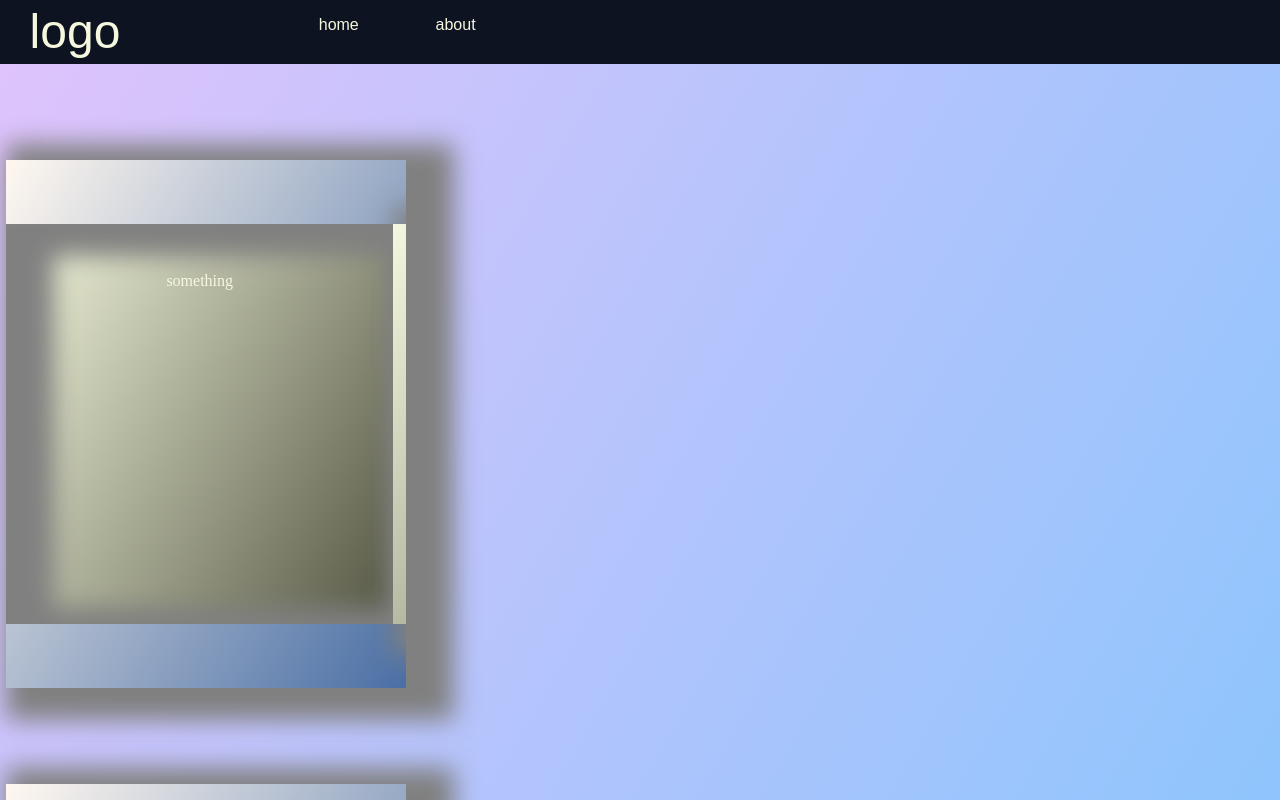
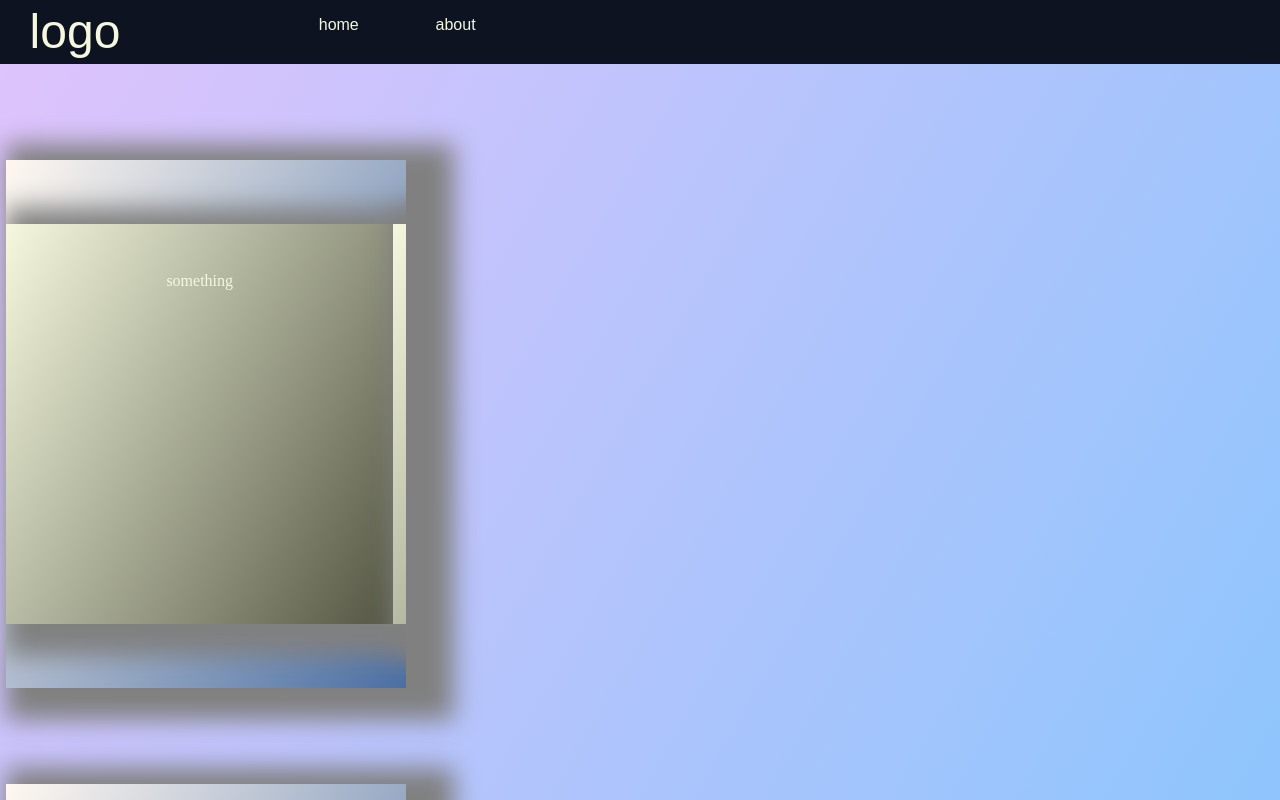
Before and after one commit to aishuPro12/prototype-, a plain HTML site: page Index.html in a window 1280 px wide. Shown: the top 800 px of the page. Drawn offline with Linux system fonts and the light colour scheme.

Commit message:
Update style.css

```diff
--- a/style.css
+++ b/style.css
@@ -58,7 +58,7 @@ nav ul li{
 
 .info {
   padding: 6vh 20vh;
-  box-shadow:3vh 1vh 3vh 3vh grey inset;
+  box-shadow:3vh 1vh 3vh 3vh grey ;
   background-image: linear-gradient(120deg, #f5f8de 0%, #545643 100%);
 }
 .minfo {
```
